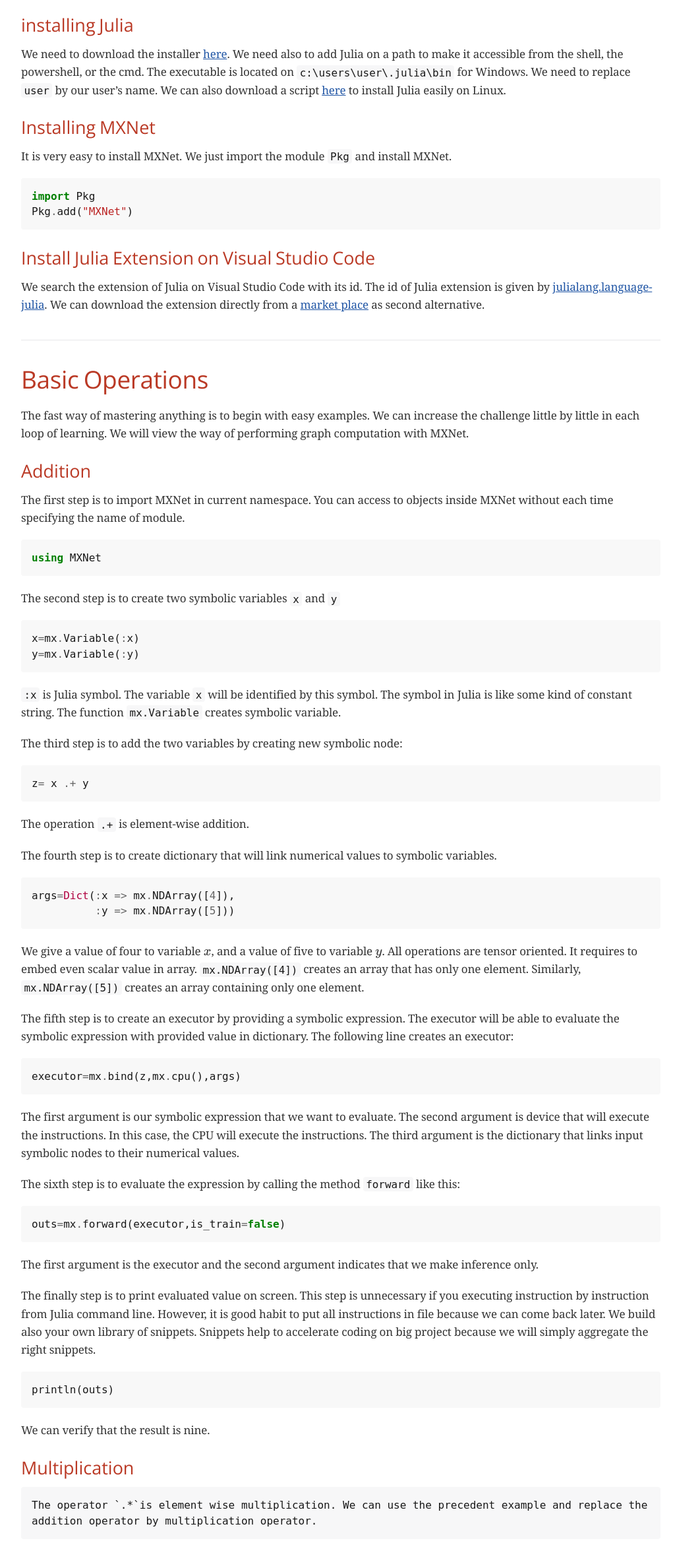
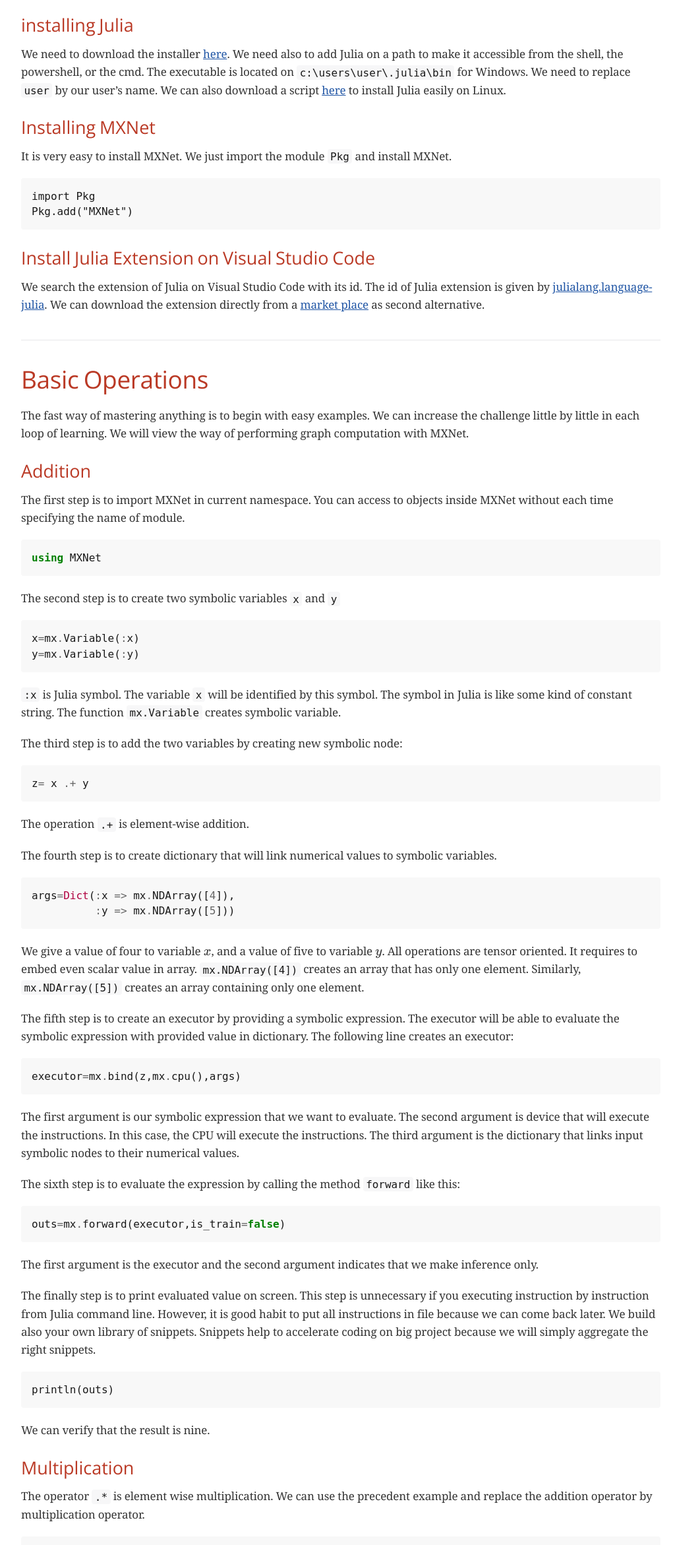
Before and after one commit to modeste2015/introduction-julia-mxnet, a plain HTML site: page index.html in a window 1280 px wide. Shown: the part 394-2736 px from the top of the page at 66% size, without its empty margins (123-1147 px from the left). Drawn offline with nearby package versions, Linux system fonts and the light colour scheme; some packages are replaced by stand-ins of ours; a web font is replaced by a local one.

Commit message:
removing space from multiplication first paragraph

```diff
--- a/index.html
+++ b/index.html
@@ -474,8 +474,8 @@ body.book #toc,body.book #preamble,body.book h1.sect0,body.book .sect1>h2{page-b
 </div>
 <div class="listingblock">
 <div class="content">
-<pre class="pygments highlight"><code data-lang="julia"><span></span><span class="tok-k">import</span> <span class="tok-n">Pkg</span>
-<span class="tok-n">Pkg</span><span class="tok-o">.</span><span class="tok-n">add</span><span class="tok-p">(</span><span class="tok-s">&quot;MXNet&quot;</span><span class="tok-p">)</span></code></pre>
+<pre class="pygments highlight"><code data-lang="julia">import Pkg
+Pkg.add("MXNet")</code></pre>
 </div>
 </div>
 </div>
@@ -574,10 +574,8 @@ body.book #toc,body.book #preamble,body.book h1.sect0,body.book .sect1>h2{page-b
 </div>
 <div class="sect2">
 <h3 id="_multiplication">Multiplication</h3>
-<div class="literalblock">
-<div class="content">
-<pre>The operator `.*`is element wise multiplication. We can use the precedent example and replace the addition operator by multiplication operator.</pre>
-</div>
+<div class="paragraph">
+<p>The operator <code>.*</code> is element wise multiplication. We can use the precedent example and replace the addition operator by multiplication operator.</p>
 </div>
 <div class="listingblock">
 <div class="content">
```
Also changed, not shown: 1 other file.
